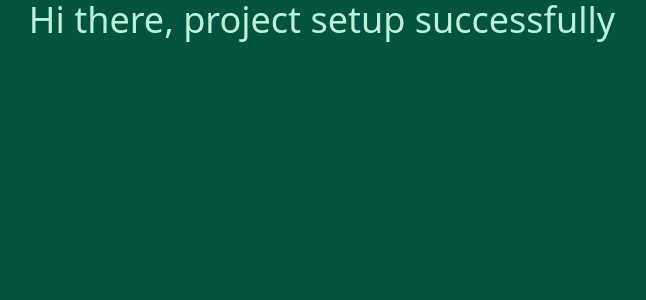
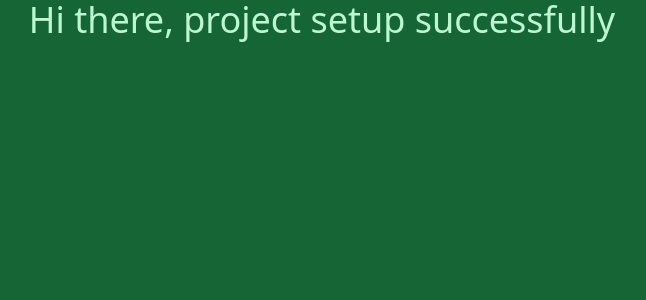
Before and after one commit to pandeyrochak/cinevault, a React (Create React App) app: page / in a window 1280 px wide. Shown: the top 300 px of the page, without its empty margins (318-964 px from the left). Built offline with nearby package versions, Linux system fonts and the light colour scheme.

Commit message:
Removed flowbite

```diff
--- a/package.json
+++ b/package.json
@@ -10,8 +10,6 @@
     "@types/node": "^16.18.11",
     "@types/react": "^18.0.27",
     "@types/react-dom": "^18.0.10",
-    "flowbite": "^1.6.2",
-    "flowbite-react": "^0.3.7",
     "react": "^18.2.0",
     "react-dom": "^18.2.0",
     "react-scripts": "5.0.1",
--- a/tailwind.config.js
+++ b/tailwind.config.js
@@ -1,11 +1,8 @@
 /** @type {import('tailwindcss').Config} */
 module.exports = {
-  content: [
-    "./src/**/*{html,js,jsx,ts,tsx}",
-    "node_modules/flowbite-react/**/*.{js,jsx,ts,tsx}",
-  ],
+  content: ["./src/**/*{html,js,jsx,ts,tsx}"],
   theme: {
     extend: {},
   },
-  plugins: [require("flowbite/plugin")],
+  plugins: [],
 };
```
Also changed, not shown: 1 other file (tests, documents, lock files or other folders).
